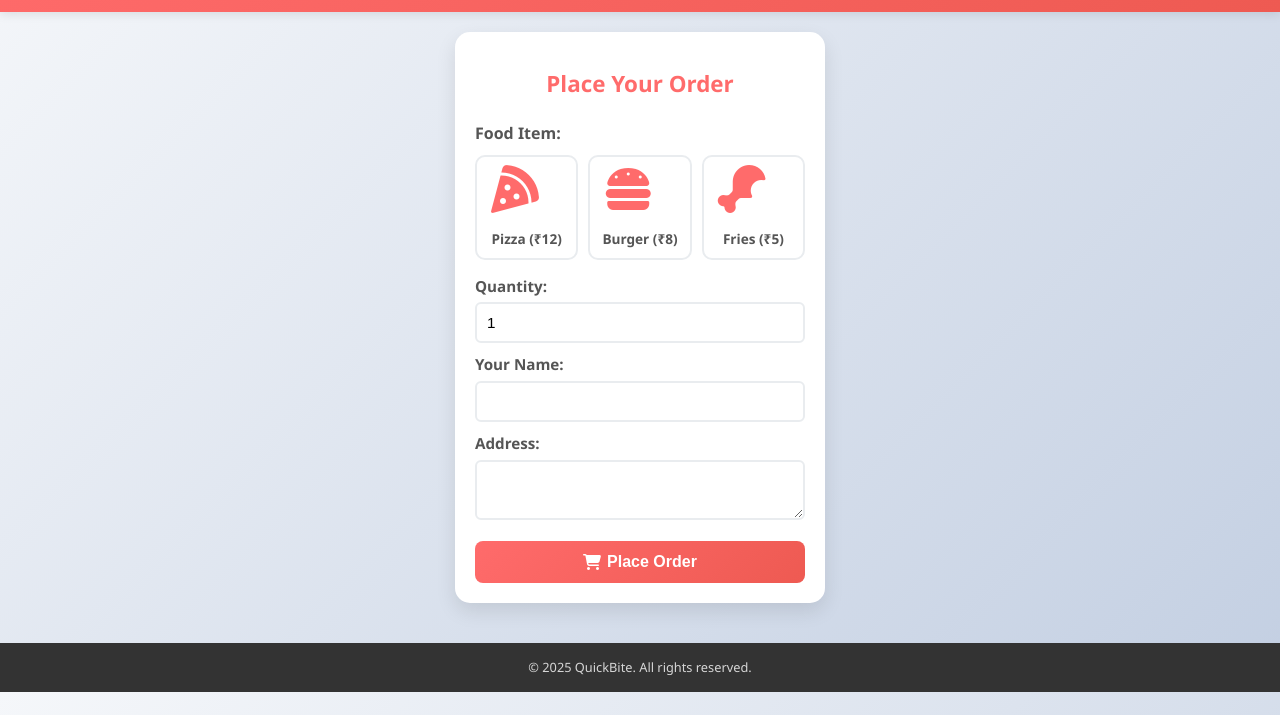
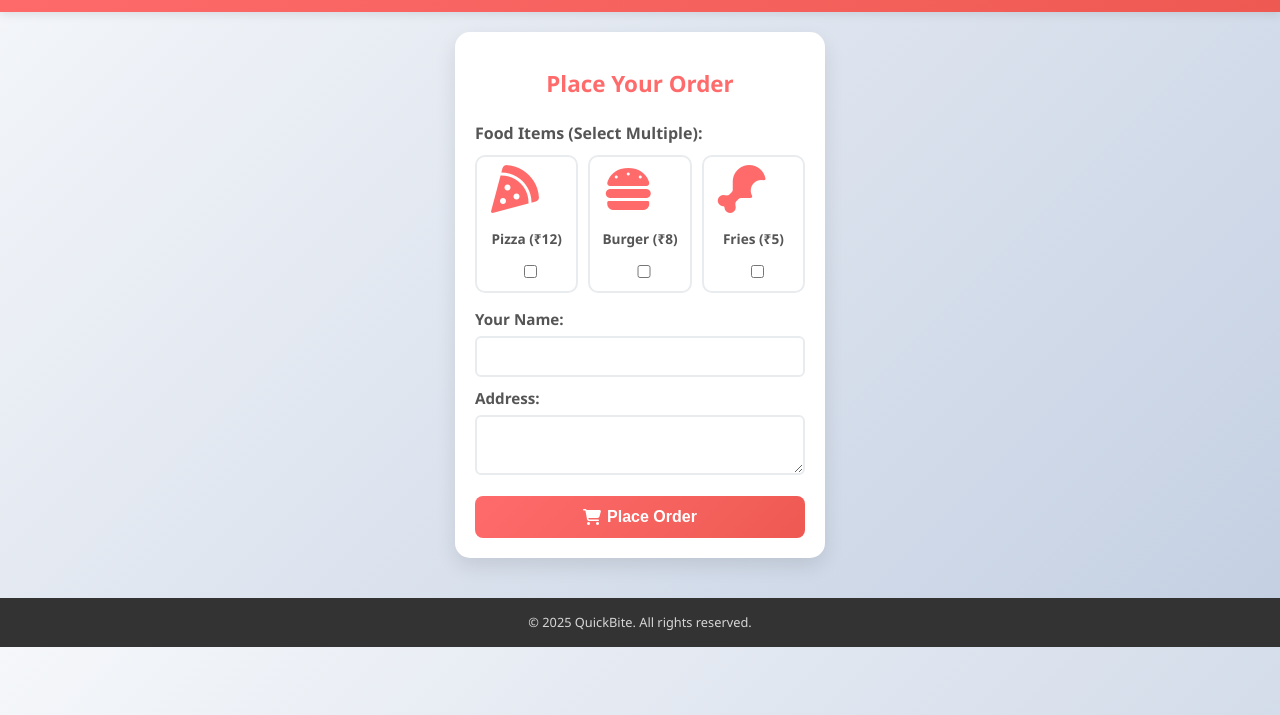
Before and after one commit to naveenporwal3/Food, a website: page index.html in a window 1280 px wide. Shown: the part 85-800 px from the top of the page. Drawn offline with Linux system fonts and the light colour scheme.

Commit message:
Update index.html

```diff
--- a/index.html
+++ b/index.html
@@ -26,33 +26,42 @@
         <div class="form-card">
           <h1>Place Your Order</h1>
           <form id="orderForm">
-            <!-- Food Selection with Images -->
+            <!-- Food Selection with Images & Multi-Check -->
             <div class="food-grid">
-              <label class="food-label">Food Item:</label>
+              <label class="food-label">Food Items (Select Multiple):</label>
               <div class="food-options">
                 <div class="food-card" data-food="Pizza">
                   <img src="pizza.png" alt="Pizza" loading="lazy" onerror="this.style.display='none'; this.nextElementSibling.style.display='block';">
                   <i class="fas fa-pizza-slice fallback-icon" style="display: none; font-size: 3rem; color: #ff6b6b;"></i>
                   <span>Pizza (₹12)</span>
-                  <input type="radio" name="food" value="Pizza" id="pizza" required>
+                  <label class="checkbox-label">
+                    <input type="checkbox" name="food[]" value="Pizza" class="food-checkbox">
+                    <span class="checkmark"></span>
+                  </label>
+                  <input type="number" class="item-qty" min="1" value="1" style="display: none;">
                 </div>
                 <div class="food-card" data-food="Burger">
                   <img src="burger.png" alt="Burger" loading="lazy" onerror="this.style.display='none'; this.nextElementSibling.style.display='block';">
                   <i class="fas fa-hamburger fallback-icon" style="display: none; font-size: 3rem; color: #ff6b6b;"></i>
                   <span>Burger (₹8)</span>
-                  <input type="radio" name="food" value="Burger" id="burger">
+                  <label class="checkbox-label">
+                    <input type="checkbox" name="food[]" value="Burger" class="food-checkbox">
+                    <span class="checkmark"></span>
+                  </label>
+                  <input type="number" class="item-qty" min="1" value="1" style="display: none;">
                 </div>
                 <div class="food-card" data-food="Fries">
                   <img src="fries.png" alt="Fries" loading="lazy" onerror="this.style.display='none'; this.nextElementSibling.style.display='block';">
                   <i class="fas fa-drumstick-bite fallback-icon" style="display: none; font-size: 3rem; color: #ff6b6b;"></i>
                   <span>Fries (₹5)</span>
-                  <input type="radio" name="food" value="Fries" id="fries">
+                  <label class="checkbox-label">
+                    <input type="checkbox" name="food[]" value="Fries" class="food-checkbox">
+                    <span class="checkmark"></span>
+                  </label>
+                  <input type="number" class="item-qty" min="1" value="1" style="display: none;">
                 </div>
               </div>
             </div>
-
-            <label>Quantity:</label>
-            <input type="number" name="quantity" id="quantity" min="1" value="1" required />
 
             <label>Your Name:</label>
             <input type="text" name="name" required />
```
